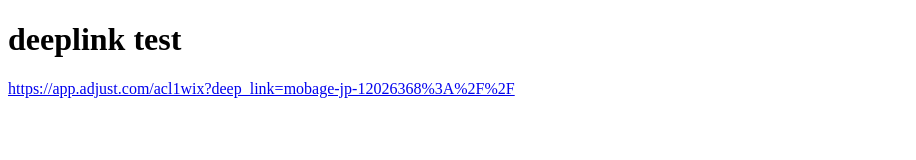
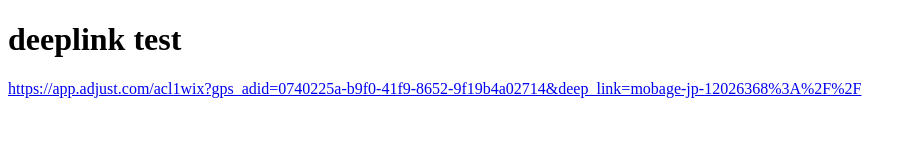
Before and after one commit to hellohtr/hellohtr.github.com, a plain HTML site: page index.html in a window 1280 px wide. Shown: the whole page, without its empty margins (0-916 px from the left). Drawn offline with Linux system fonts and the light colour scheme.

Commit message:
modified:   index.html

```diff
--- a/index.html
+++ b/index.html
@@ -8,6 +8,6 @@
 </head>
 <body>
     <h1>deeplink test</h1>
-    <a href="https://app.adjust.com/acl1wix?deep_link=mobage-jp-12026368%3A%2F%2F">https://app.adjust.com/acl1wix?deep_link=mobage-jp-12026368%3A%2F%2F</a>
+    <a href="https://app.adjust.com/acl1wix?gps_adid=0740225a-b9f0-41f9-8652-9f19b4a02714&deep_link=mobage-jp-12026368%3A%2F%2F">https://app.adjust.com/acl1wix?gps_adid=0740225a-b9f0-41f9-8652-9f19b4a02714&deep_link=mobage-jp-12026368%3A%2F%2F</a>
 </body>
 </html>
```
